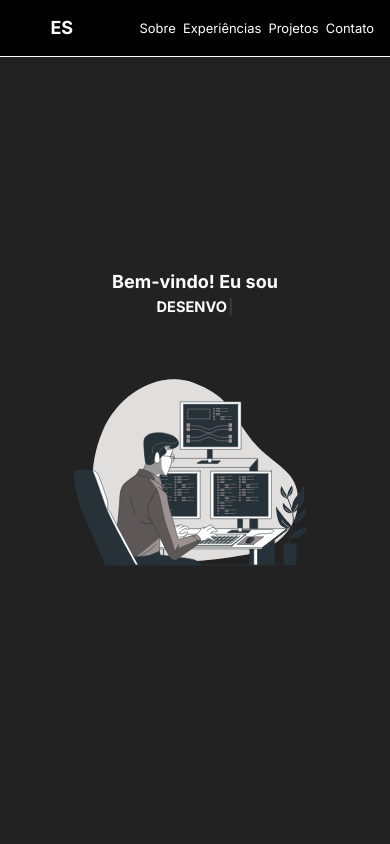
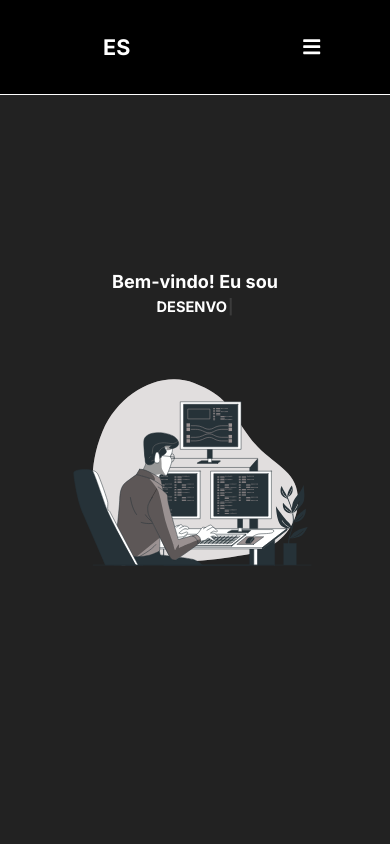
Before and after one commit to enzosakamoto/portfolio-react, a React (Vite) app: page / in a window 390 px wide. Shown: the top 844 px of the page. Built offline with nearby package versions, Linux system fonts and the light colour scheme.

Commit message:
responsive nav bar

```diff
--- a/package.json
+++ b/package.json
@@ -13,6 +13,7 @@
     "gsap": "^3.11.3",
     "react": "^18.2.0",
     "react-dom": "^18.2.0",
+    "react-icons": "^4.7.1",
     "react-scroll": "^1.8.8",
     "save-dev": "^0.0.1-security",
     "typewriter-effect": "^2.19.0"
--- a/src/components/navbar/Navbar.css
+++ b/src/components/navbar/Navbar.css
@@ -15,6 +15,18 @@ header {
     overflow: hidden;
 }
 
+header .nav-btn {
+    cursor: pointer;
+    background: transparent;
+    border: none;
+    outline: none;
+    color: white;
+    font-size: 6rem;
+    visibility: hidden;
+    opacity: 0;
+    margin-bottom: 10px;
+}
+
 .texto-logo {
     font-size: 3rem;
     transition: all 250ms;
@@ -29,6 +41,8 @@ header {
 .items {
     display: flex;
     gap: 3.2rem;
+    align-items: center;
+    justify-content: center;
 }
 
 .texto-items {
@@ -50,13 +64,38 @@ header {
 }
 
 @media (max-width: 400px) {
-    .items {
-        gap: 1rem;
+    header .nav-btn {
+        visibility: visible;
+        opacity: 1;
     }
+
+    header nav {
+        position: fixed;
+        top: 0;
+        left: 0;
+        width: 100%;
+        height: 100%;
+        flex-direction: column;
+        align-items: center;
+        justify-content: center;
+        background-color: black;
+        transition: 1s;
+        transform: translateY(-100vh);
+    }
+
+    header .responsive_nav {
+        transform: none;
+    }
+
+    nav .nav-close-btn {
+        position: absolute;
+        top: 2rem;
+        right: 5rem;
+        font-size: 8rem;
+    }
+
     .texto-items {
-        font-size: 1.8rem;
-    }
-    .texto-logo {
-        font-size: 2.5rem;
+        font-size: 3rem;
+        font-weight: 700;
     }
 }
--- a/src/components/navbar/NavbarComponent.jsx
+++ b/src/components/navbar/NavbarComponent.jsx
@@ -1,31 +1,46 @@
 import React from 'react';
-import {Link} from 'react-scroll'
-import ES from './assets/ES.svg'
+import { Link } from 'react-scroll';
+import { FaBars, FaTimes } from 'react-icons/fa';
+import { useRef } from 'react';
 
 import './Navbar.css';
 
 export default function NavbarComponent() {
+    const navRef = useRef();
+
+    const showNavbar = () => {
+        navRef.current.classList.toggle("responsive_nav");
+    }
+
+    const hideNavbar = () => {
+        navRef.current.classList.remove("responsive_nav");
+    }
+
     return (
         <header>
-            <div>
-                <Link activeClass="active" to="home" spy={true} smooth={true} offset={0} duration={500}>
-                    <p className="texto-logo">ES</p>
-                </Link>
-            </div>
-            <div className="items">
-                <Link activeClass="active" to="about" spy={true} smooth={true} offset={0} duration={500} className="texto-items">
+            <Link activeClass="active" to="home" spy={true} smooth={true} offset={0} duration={500}>
+                <p className="texto-logo">ES</p>
+            </Link>
+            <nav ref={navRef} className="items">
+                <Link onClick={hideNavbar} activeClass="active" to="about" spy={true} smooth={true} offset={0} duration={500} className="texto-items">
                     Sobre
                 </Link>
-                <Link activeClass="active" to="exp" spy={true} smooth={true} offset={-150} duration={500} className="texto-items">
+                <Link onClick={hideNavbar} activeClass="active" to="exp" spy={true} smooth={true} offset={-150} duration={500} className="texto-items">
                     Experiências
                 </Link>
-                <Link activeClass="active" to="projects" spy={true} smooth={true} offset={-73} duration={500} className="texto-items">
+                <Link onClick={hideNavbar} activeClass="active" to="projects" spy={true} smooth={true} offset={-73} duration={500} className="texto-items">
                     Projetos
                 </Link>
-                <Link activeClass="active" to="contact" spy={true} smooth={true} offset={50} duration={500} className="texto-items">
+                <Link onClick={hideNavbar} activeClass="active" to="contact" spy={true} smooth={true} offset={50} duration={500} className="texto-items">
                     Contato
                 </Link>
-            </div>
+                <button className='nav-btn nav-close-btn' onClick={showNavbar}>
+                    <FaTimes/>
+                </button>
+            </nav>
+            <button className='nav-btn' onClick={showNavbar}>
+                <FaBars/>
+            </button>
         </header>
     );
 }
```
Also changed, not shown: 1 other file (tests, documents, lock files or other folders).
